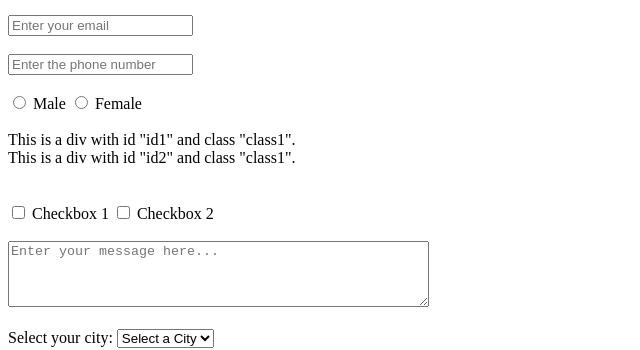
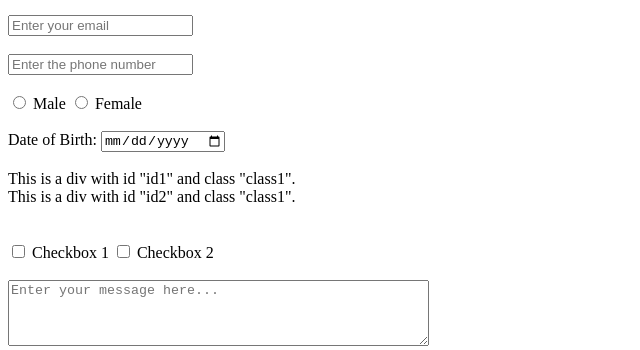
Before and after one commit to keshavpai87/HTML-All-tags-Sample-for-reference, a plain HTML site: page index.html in a window 1280 px wide. Shown: the part 1781-2131 px from the top of the page, without its empty margins (0-640 px from the left). Drawn offline with Linux system fonts and the light colour scheme; files whose address does not match are found by name.

Commit message:
Added input type date

```diff
--- a/index.html
+++ b/index.html
@@ -171,6 +171,11 @@ Sed do eiusmod tempor incididunt ut labore et dolore magna aliqua.
             </label>
             <br><br>
 
+            <label for="dob">Date of Birth:
+                <input type="date" name="dob" required>
+            </label>
+            <br><br>
+
             <!-- CLASS and ID :- -->
             <div id="id1" class="class1">This is a div with id "id1" and class "class1".</div>
             <div id="id2" class="class1">This is a div with id "id2" and class "class1".</div>
```
